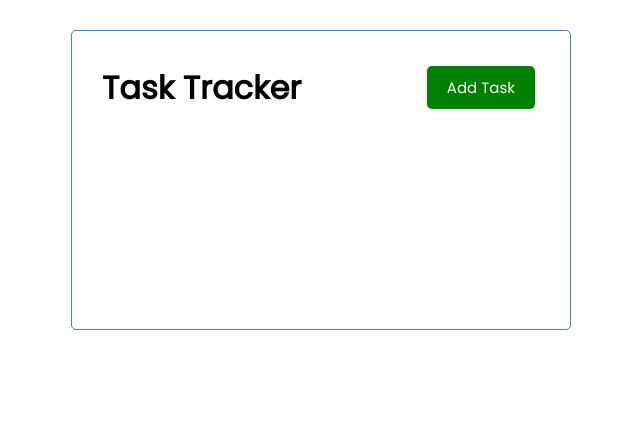
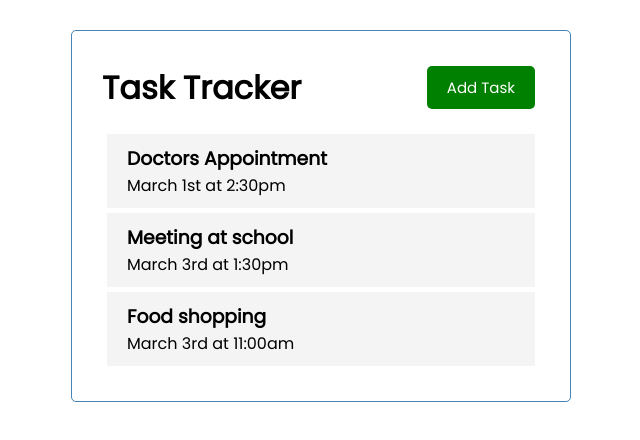
Before and after one commit to rookie-cookie/vue-crashcourse, a Vue app: page / in a window 1280 px wide. Shown: the top 440 px of the page, without its empty margins (319-959 px from the left). Built offline with nearby package versions, Linux system fonts and the light colour scheme.

Commit message:
added task component - life cycle

```diff
--- a/src/App.vue
+++ b/src/App.vue
@@ -2,6 +2,7 @@
 
   <div class="container">
     <Header title="Task Tracker"/>
+    <Tasks :tasks="tasks" />
   </div>
 
 </template>
@@ -9,11 +10,40 @@
 <script>
 
 import Header from './components/Header'
+import Tasks from './components/Tasks'
 
 export default {
   name: 'App',
   components: {
-    Header
+    Header,
+    Tasks
+  },
+  data(){
+    return {
+      tasks: []
+    }
+  },
+  created(){
+    this.tasks = [
+      {
+        id: 1,
+        text: 'Doctors Appointment',
+        day: 'March 1st at 2:30pm',
+        reminder: true,
+      },
+      {
+        id: 2,
+        text: 'Meeting at school',
+        day: 'March 3rd at 1:30pm',
+        reminder: true,
+      },
+      {
+        id: 3,
+        text: 'Food shopping',
+        day: 'March 3rd at 11:00am',
+        reminder: false,
+      }
+    ]
   }
 }
 </script>
--- /dev/null
+++ b/src/components/Task.vue
@@ -0,0 +1,35 @@
+<template lang="html">
+  <div class="task">
+    <h3>{{task.text}}</h3>
+    <p>{{task.day}}</p>
+
+  </div>
+</template>
+
+<script>
+export default {
+  name: 'Task',
+  props: {
+    task: Object
+  }
+}
+</script>
+
+<style scope>
+  .task{
+    background: #f4f4f4;
+    margin: 5px;
+    padding: 10px 20px;
+    cursor: pointer;
+  }
+
+  .task.reminder{
+    border-left: 5px solid green;
+  }
+
+  .task h3{
+    display: flex;
+    align-items: center;
+    justify-content: space-between;
+  }
+</style>
--- /dev/null
+++ b/src/components/Tasks.vue
@@ -0,0 +1,24 @@
+<template>
+
+  <div :key="task.id" v-for="task in tasks">
+    <Task :task="task"/>
+  </div>
+
+</template>
+
+<script>
+import Task from './Task'
+
+export default {
+  name: 'Tasks',
+  props: {
+    tasks: Array,
+  },
+  components: {
+    Task
+  }
+}
+</script>
+
+<style lang="css" scoped>
+</style>
```
